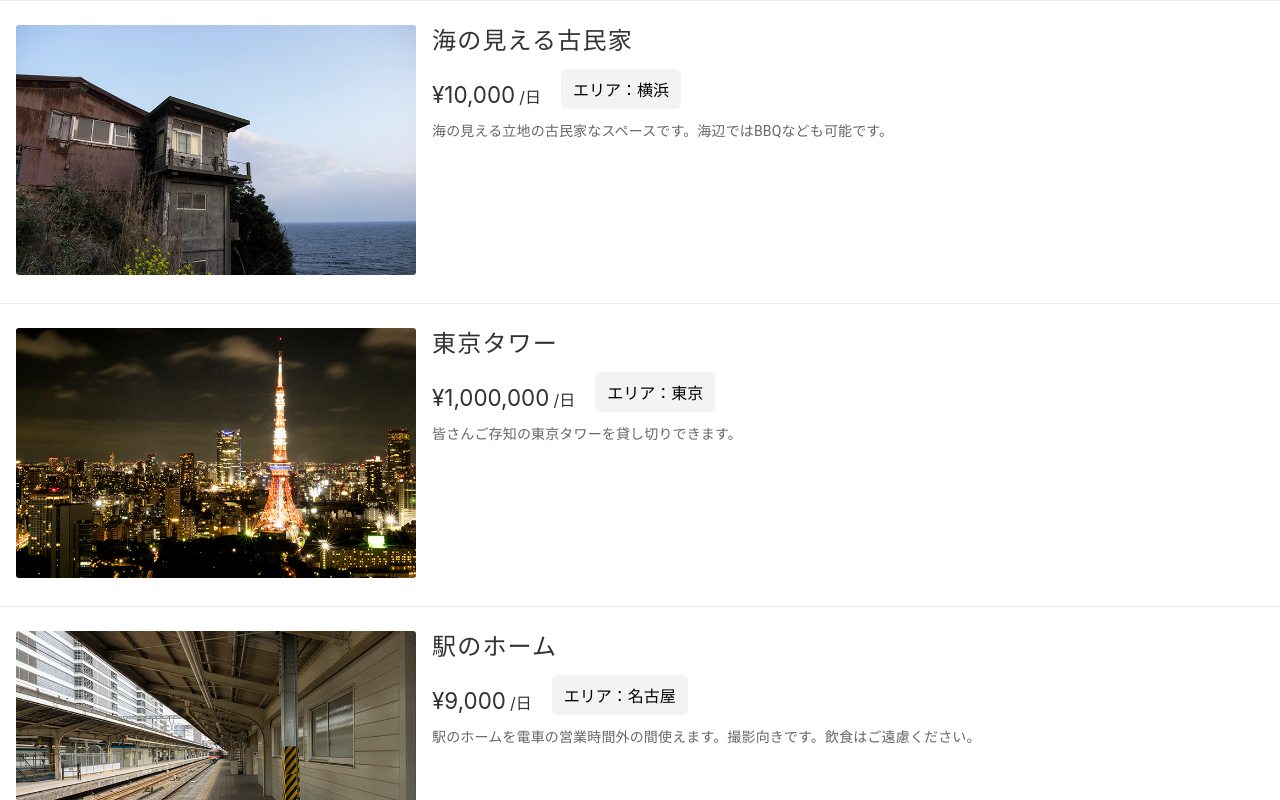
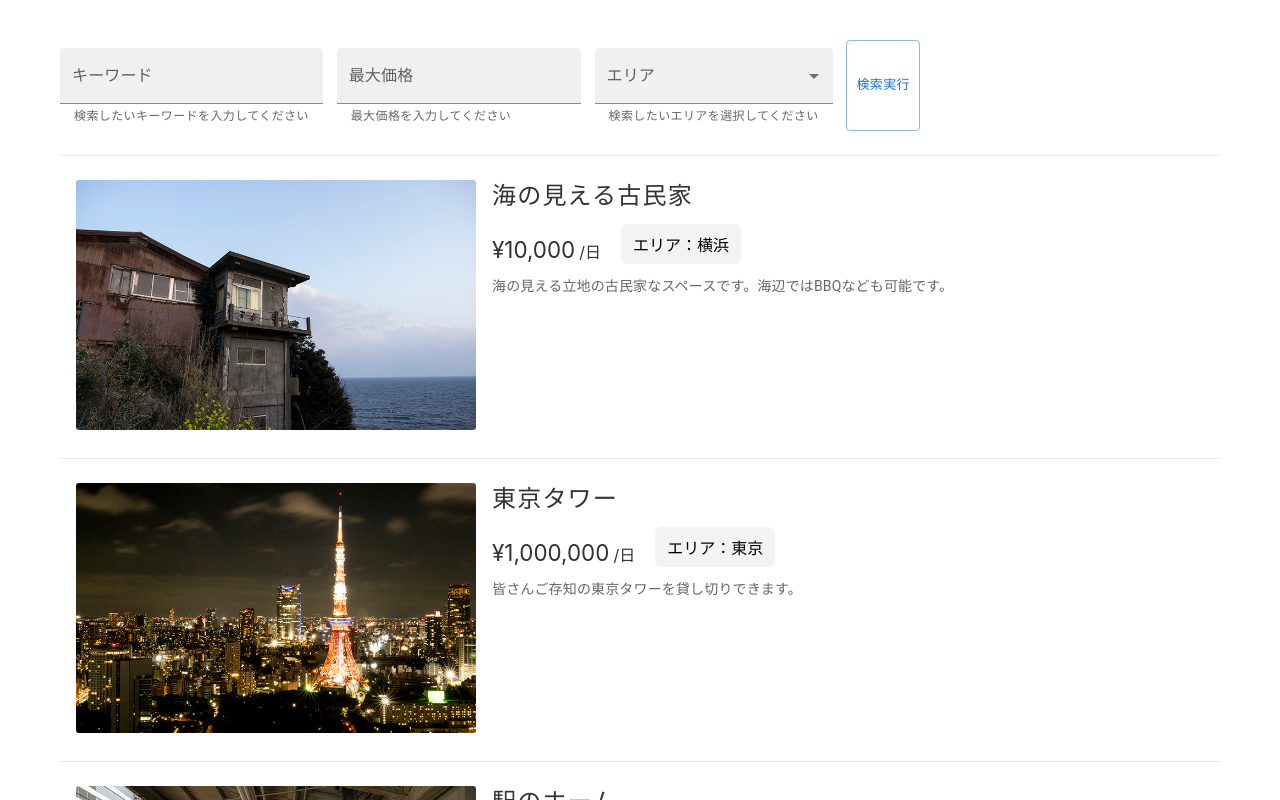
Before and after one commit to disneyLadySango/inject-context, a Next.js app: page /search in a window 1280 px wide. Shown: the top 800 px of the page. Built offline with nearby package versions, Linux system fonts and the light colour scheme.

Commit message:
feat: Propsにクエリを追加

```diff
--- a/src/components/SearchPage/SearchPage.tsx
+++ b/src/components/SearchPage/SearchPage.tsx
@@ -1,14 +1,12 @@
 import { VFC } from 'react'
 
-import Stack from '@mui/material/Stack'
-
-import { SearchResponse } from '@/types/search'
-import { RoomCard } from './components/RoomCard'
+import { SearchQuery, SearchResponse } from '@/types/search'
 
 import * as Presetner from './SearchPagePresenter'
 
 export type Props = {
   data: SearchResponse
+  searchQuery: SearchQuery
 }
 export const SearchPage: VFC<Props> = (props) => {
   return <Presetner.SearchPage {...props} />
--- a/src/components/SearchPage/SearchPagePresenter.tsx
+++ b/src/components/SearchPage/SearchPagePresenter.tsx
@@ -1,20 +1,29 @@
 import { VFC } from 'react'
 import styled from 'styled-components'
 
-import { SearchResponse } from '@/types/search'
+import { SearchQuery, SearchResponse } from '@/types/search'
 
+import { SearchFilter } from './components/SearchFilter'
 import { RoomCard } from './components/RoomCard'
 
+const StyledSearchPage = styled.div`
+  padding: 40px 60px;
+`
 const StyledRoomCardList = styled.ul`
   display: flex;
   flex-direction: column;
+  margin: 24px auto 0;
 `
 const StyledRoomCardWrap = styled.li`
   padding: 24px 16px;
   border-top: 1px solid rgb(234, 234, 234);
 `
-export const SearchPage: VFC<{ data: SearchResponse }> = ({ data }) => (
-  <div>
+export const SearchPage: VFC<{
+  data: SearchResponse
+  searchQuery: SearchQuery
+}> = ({ data, searchQuery }) => (
+  <StyledSearchPage>
+    <SearchFilter {...searchQuery} />
     <StyledRoomCardList>
       {data.results.map((room) => (
         <StyledRoomCardWrap key={room.id}>
@@ -22,5 +31,5 @@
         </StyledRoomCardWrap>
       ))}
     </StyledRoomCardList>
-  </div>
+  </StyledSearchPage>
 )
--- a/src/pages/search/index.tsx
+++ b/src/pages/search/index.tsx
@@ -1,5 +1,7 @@
 import { VFC } from 'react'
 import { GetServerSidePropsContext } from 'next'
+import { useRouter } from 'next/router'
+
 import {
   SearchPage as SearchPageComponent,
   Props,
@@ -17,6 +19,8 @@
 }
 
 const SearchPage: VFC<Props> = (props) => {
-  return <SearchPageComponent {...props} />
+  const router = useRouter()
+
+  return <SearchPageComponent {...props} searchQuery={router.query} />
 }
 export default SearchPage
```
